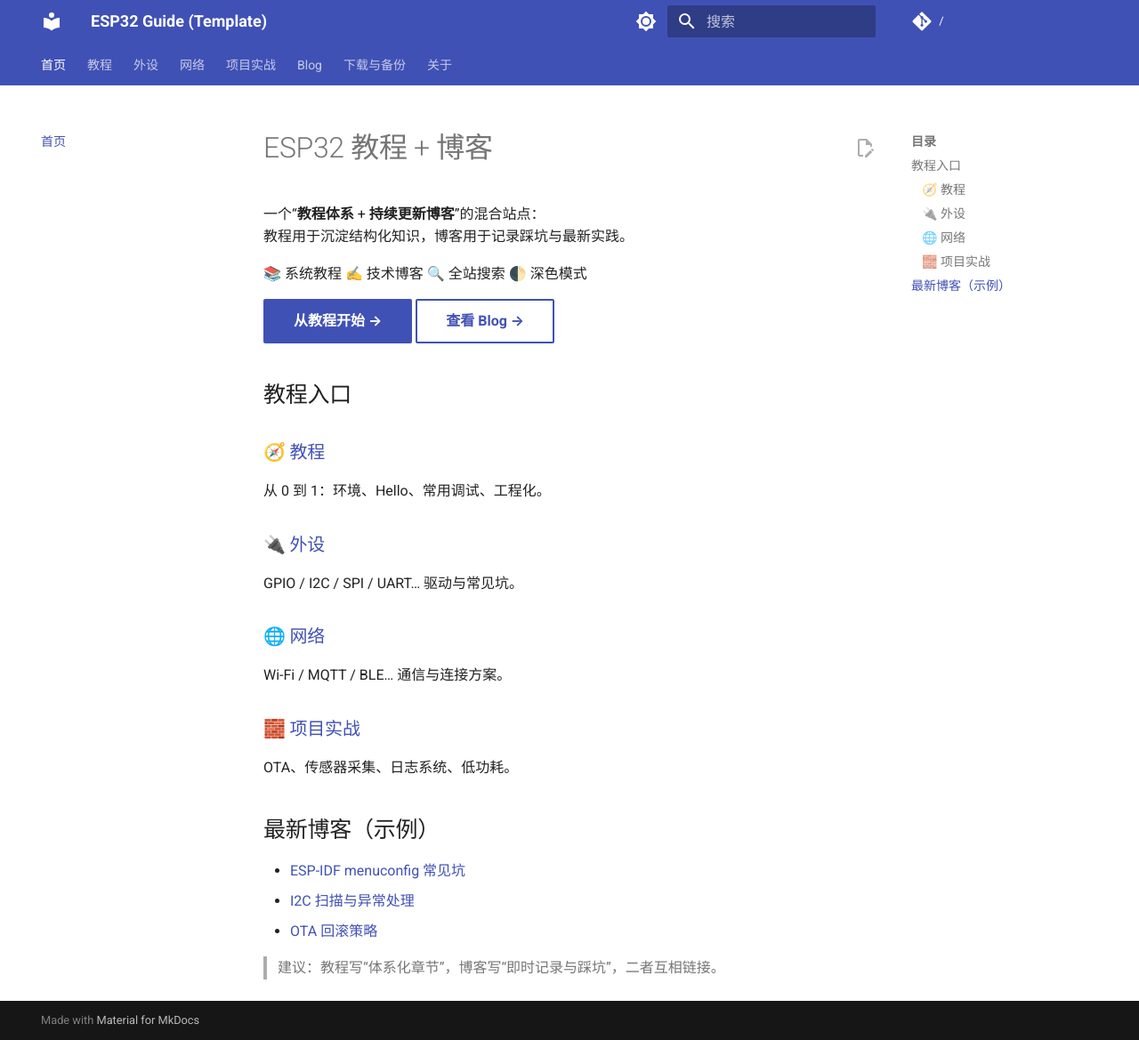
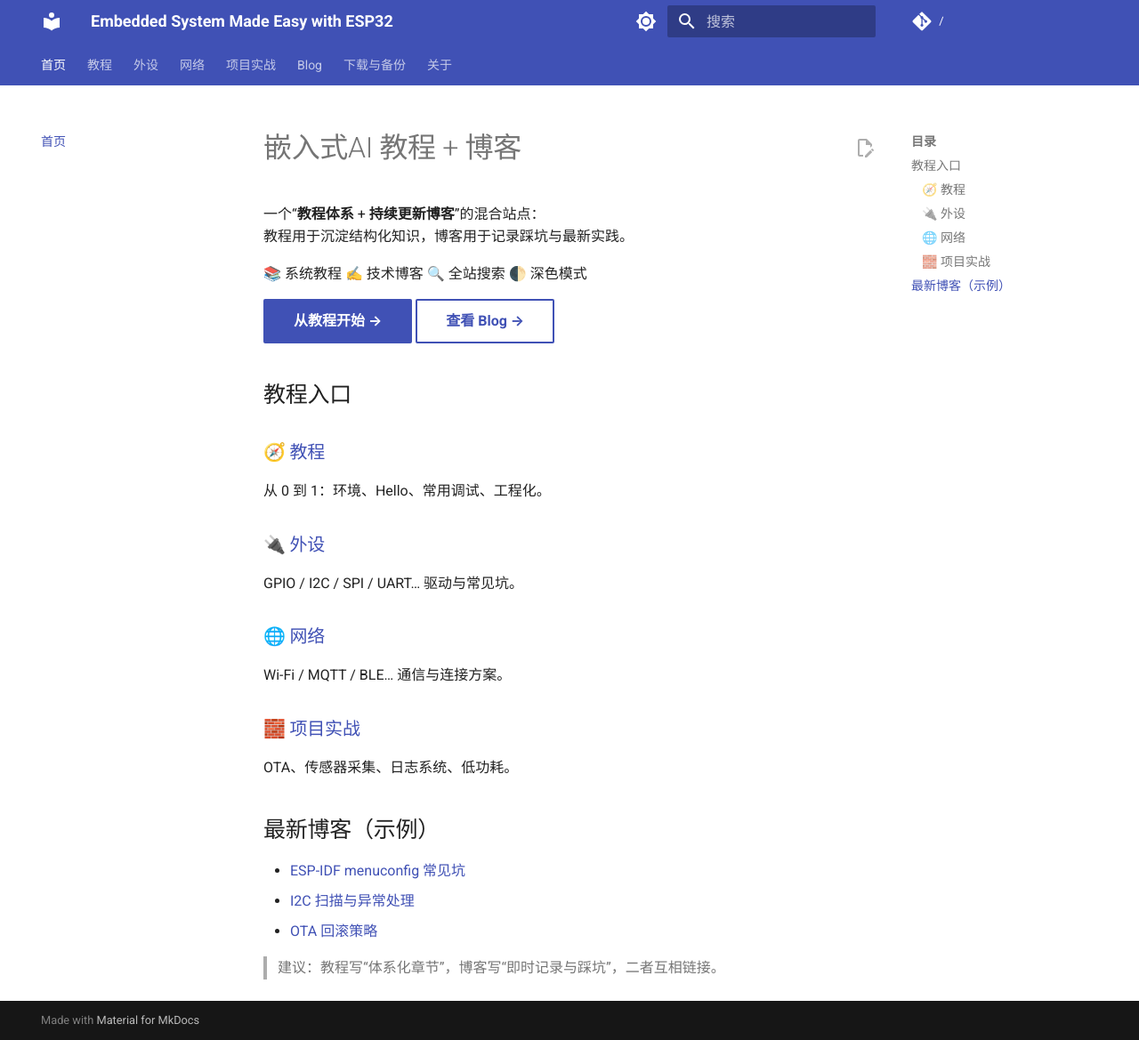
Before and after one commit to sheldonSDU/sheldonSDU.github.io, an MkDocs documentation site: the page built from docs/index.md, in a window 1280 px wide and 1169 px high. Shown: the whole window at 89% size. Built offline with MkDocs 1.6.1 and Material for MkDocs 9.7.7, drawn with Linux system fonts in a browser that asks for light colours; comment, search, counter and statistics services are not loaded.

Commit message:
Modify Site Name

```diff
--- a/docs/index.md
+++ b/docs/index.md
@@ -1,6 +1,6 @@
 <div class="hero" markdown="1">
 
-# ESP32 教程 + 博客
+# 嵌入式AI 教程 + 博客
 
 一个“**教程体系** + **持续更新博客**”的混合站点：
 教程用于沉淀结构化知识，博客用于记录踩坑与最新实践。
--- a/mkdocs.yml
+++ b/mkdocs.yml
@@ -1,6 +1,6 @@
-site_name: ESP32 Guide (Template)
+site_name: Embedded System Made Easy with ESP32
 site_description: "A ready-to-use MkDocs Material template for ESP32 notes."
-site_author: "Your Name"
+site_author: "sheldon K.Liu"
 site_url: "https://<YOUR_GITHUB_USERNAME>.github.io/<REPO_NAME>/"
 
 repo_name: "<YOUR_GITHUB_USERNAME>/<REPO_NAME>"
```
